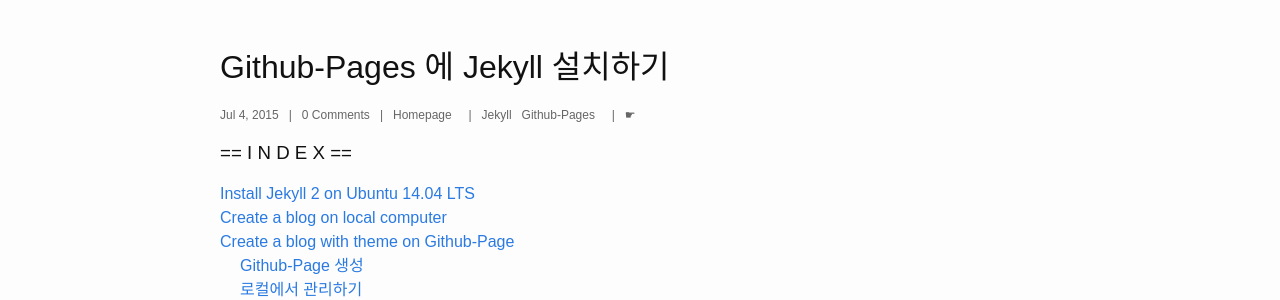
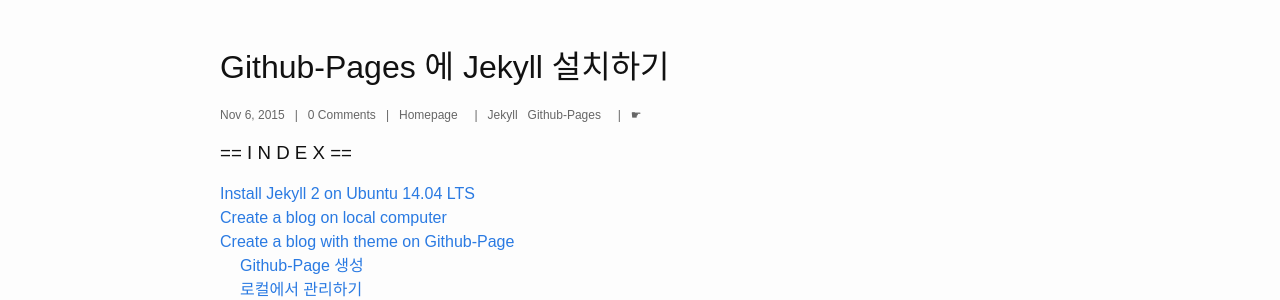
Before and after one commit to dveamer/dveamer.github.io, a Jekyll site: the page built from _posts/Hompage/2015-07-04-JekyllOnGithubPages.md, in a window 1280 px wide and 900 px high. Shown: the part 395-695 px from the top of the window. Built offline with Jekyll 4.4.1, drawn with Linux system fonts in a browser that asks for light colours; comment, search, counter and statistics services are not loaded; some of the changed lines change nothing that is shown.

Commit message:
modify an article

```diff
--- a/_posts/Hompage/2015-07-04-JekyllOnGithubPages.md
+++ b/_posts/Hompage/2015-07-04-JekyllOnGithubPages.md
@@ -1,7 +1,7 @@
 ---
 layout: post
 title:  "Github-Pages 에 Jekyll 설치하기"
-date:   2015-07-04 12:00:00
+date:   2015-11-06 12:00:00
 categories: Homepage
 tags: Jekyll Github-Pages
 ---
```
